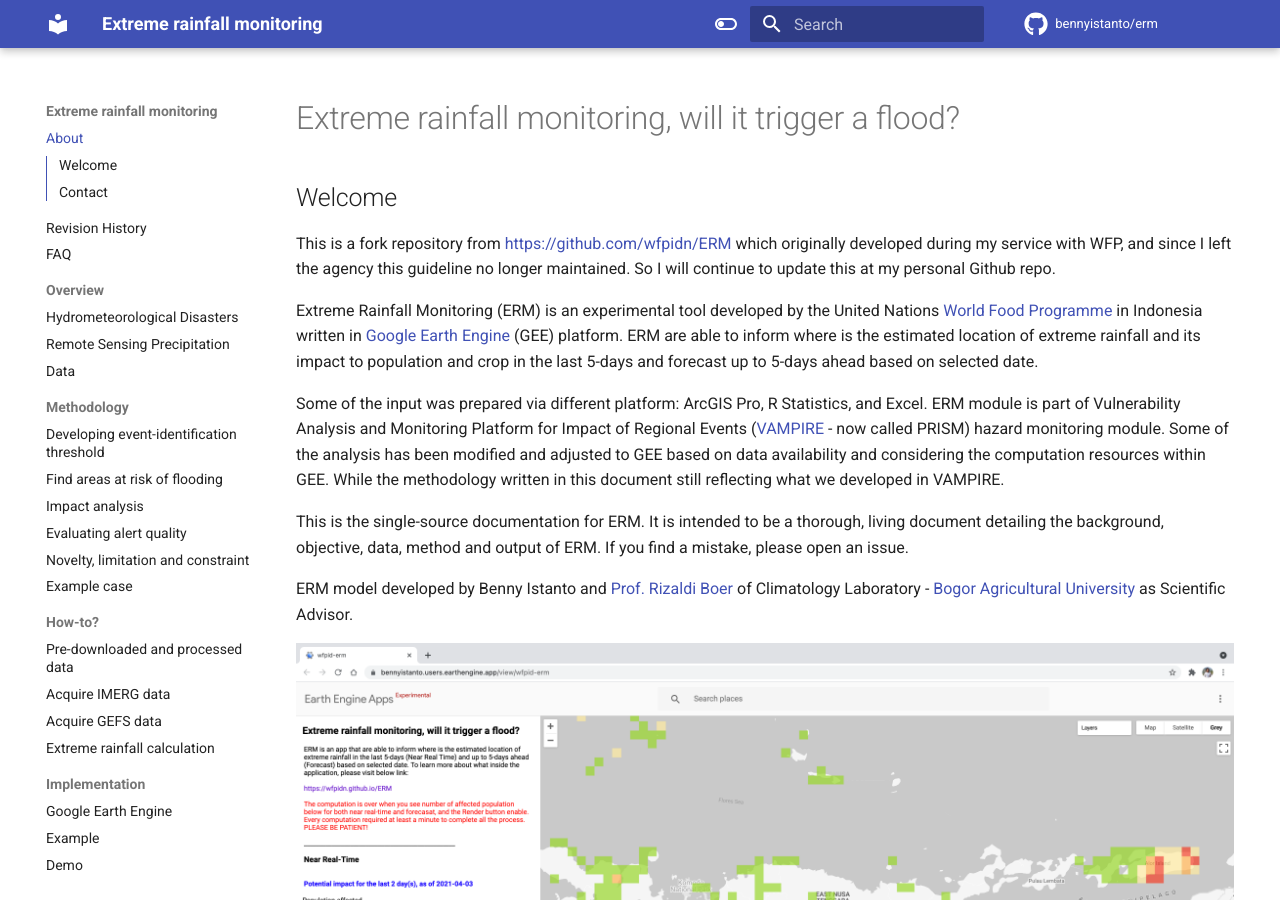
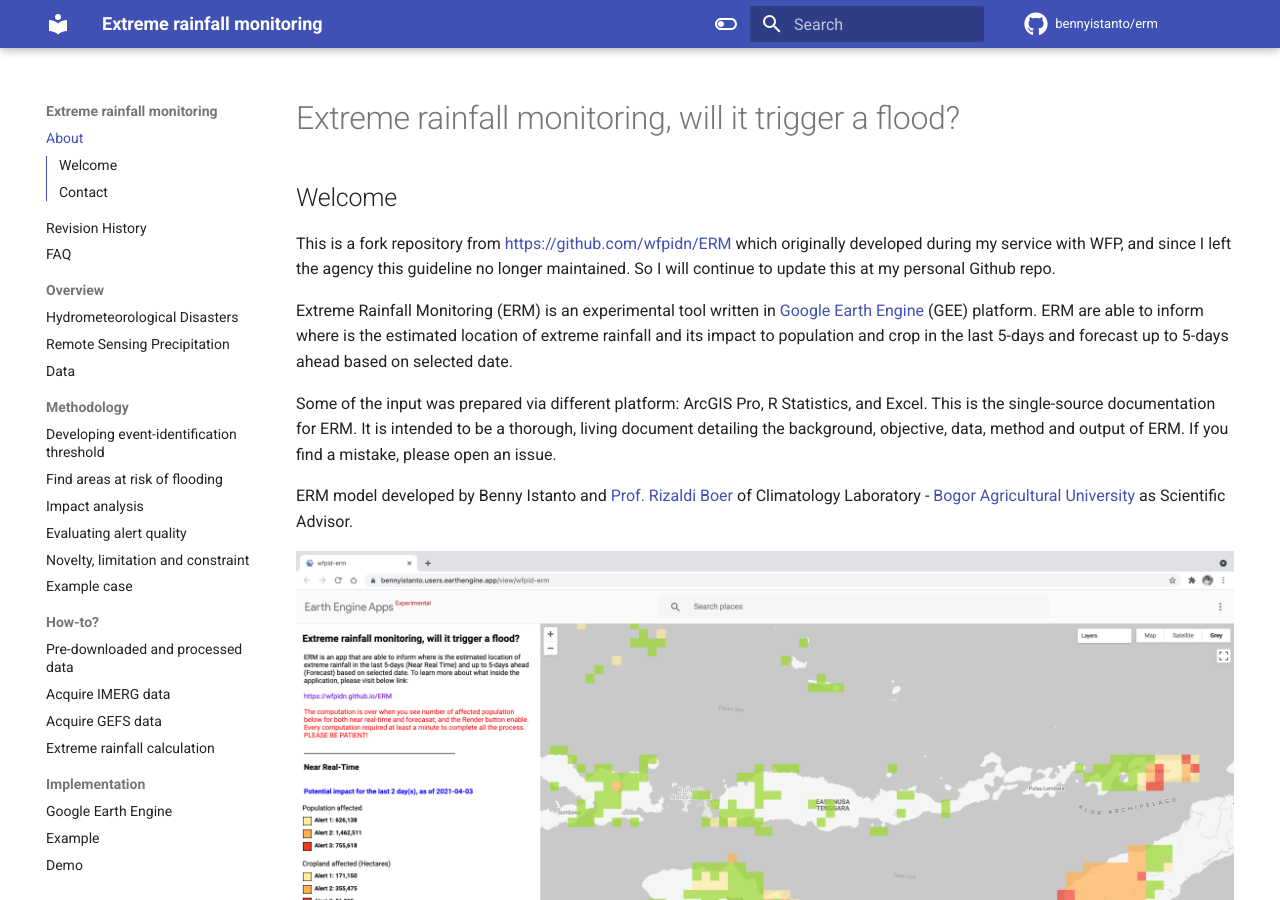
Before and after one commit to bennyistanto/erm, an MkDocs documentation site: the page built from docs/index.md, in a window 1280 px wide and 900 px high. Built offline with MkDocs 1.6.1 and Material for MkDocs 9.7.7, drawn with Linux system fonts in a browser that asks for light colours; comment, search, counter and statistics services are not loaded.

Commit message:
Update index.md

```diff
--- a/docs/index.md
+++ b/docs/index.md
@@ -4,11 +4,9 @@
 
 This is a fork repository from [https://github.com/wfpidn/ERM](https://github.com/wfpidn/ERM) which originally developed during my service with WFP, and since I left the agency this guideline no longer maintained. So I will continue to update this at my personal Github repo.
 
-Extreme Rainfall Monitoring (ERM) is an experimental tool developed by the United Nations [World Food Programme](https://www.wfp.org/countries/indonesia) in Indonesia written in [Google Earth Engine](https://earthengine.google.com) (GEE) platform. ERM are able to inform where is the estimated location of extreme rainfall and its impact to population and crop in the last 5-days and forecast up to 5-days ahead based on selected date.
+Extreme Rainfall Monitoring (ERM) is an experimental tool written in [Google Earth Engine](https://earthengine.google.com) (GEE) platform. ERM are able to inform where is the estimated location of extreme rainfall and its impact to population and crop in the last 5-days and forecast up to 5-days ahead based on selected date.
 
-Some of the input was prepared via different platform: ArcGIS Pro, R Statistics, and Excel. ERM module is part of Vulnerability Analysis and Monitoring Platform for Impact of Regional Events ([VAMPIRE](http://vampire.pulselabjakarta.org) - now called PRISM) hazard monitoring module. Some of the analysis has been modified and adjusted to GEE based on data availability and considering the computation resources within GEE. While the methodology written in this document still reflecting what we developed in VAMPIRE.
-
-This is the single-source documentation for ERM. It is intended to be a thorough, living document detailing the background, objective, data, method and output of ERM. If you find a mistake, please open an issue.
+Some of the input was prepared via different platform: ArcGIS Pro, R Statistics, and Excel. This is the single-source documentation for ERM. It is intended to be a thorough, living document detailing the background, objective, data, method and output of ERM. If you find a mistake, please open an issue.
 
 ERM model developed by Benny Istanto and [Prof. Rizaldi Boer](https://scholar.google.com/citations?hl=en&user=jTPXEp8AAAAJ) of Climatology Laboratory - [Bogor Agricultural University](https://ipb.ac.id) as Scientific Advisor.
 
```
